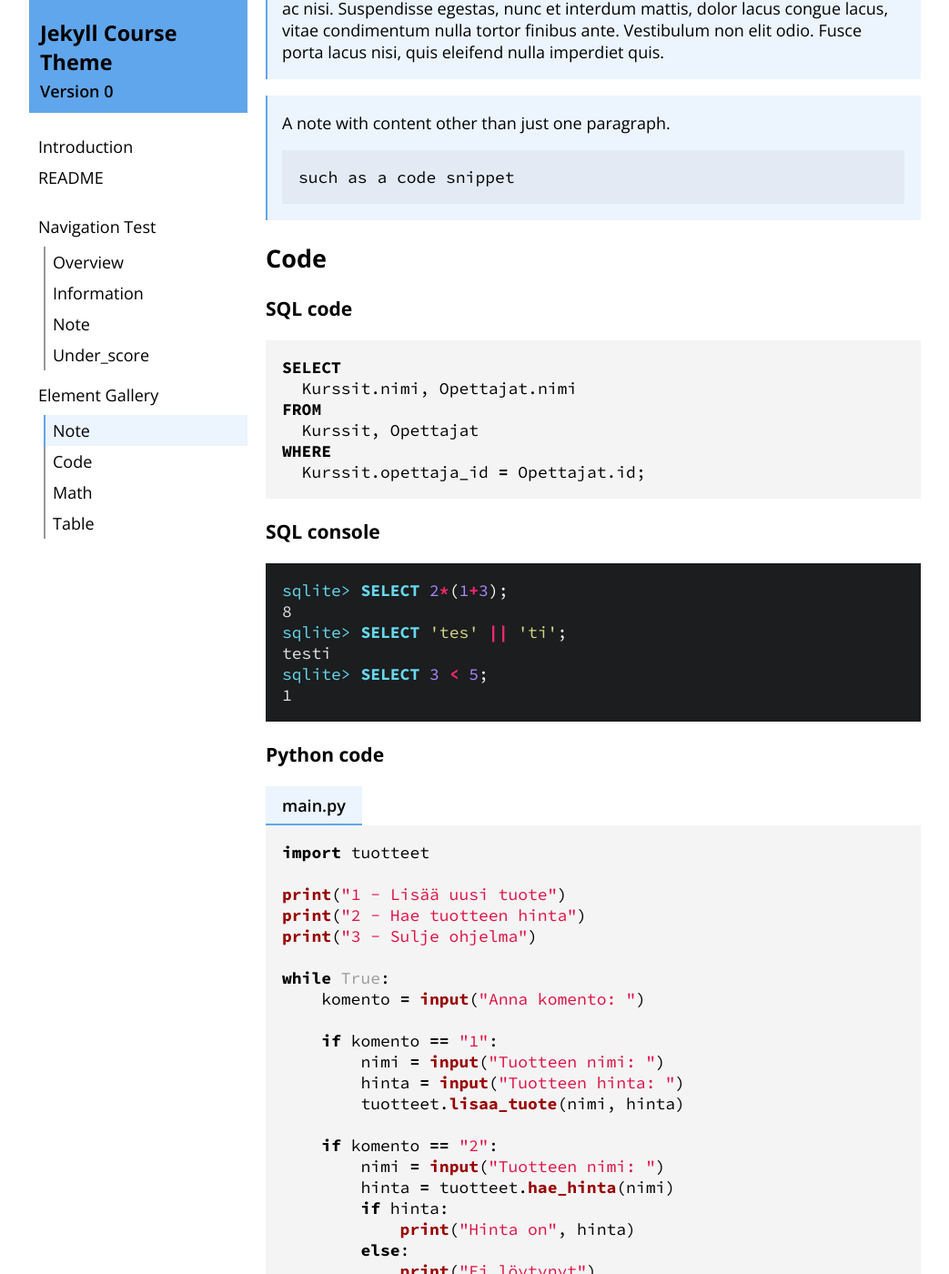
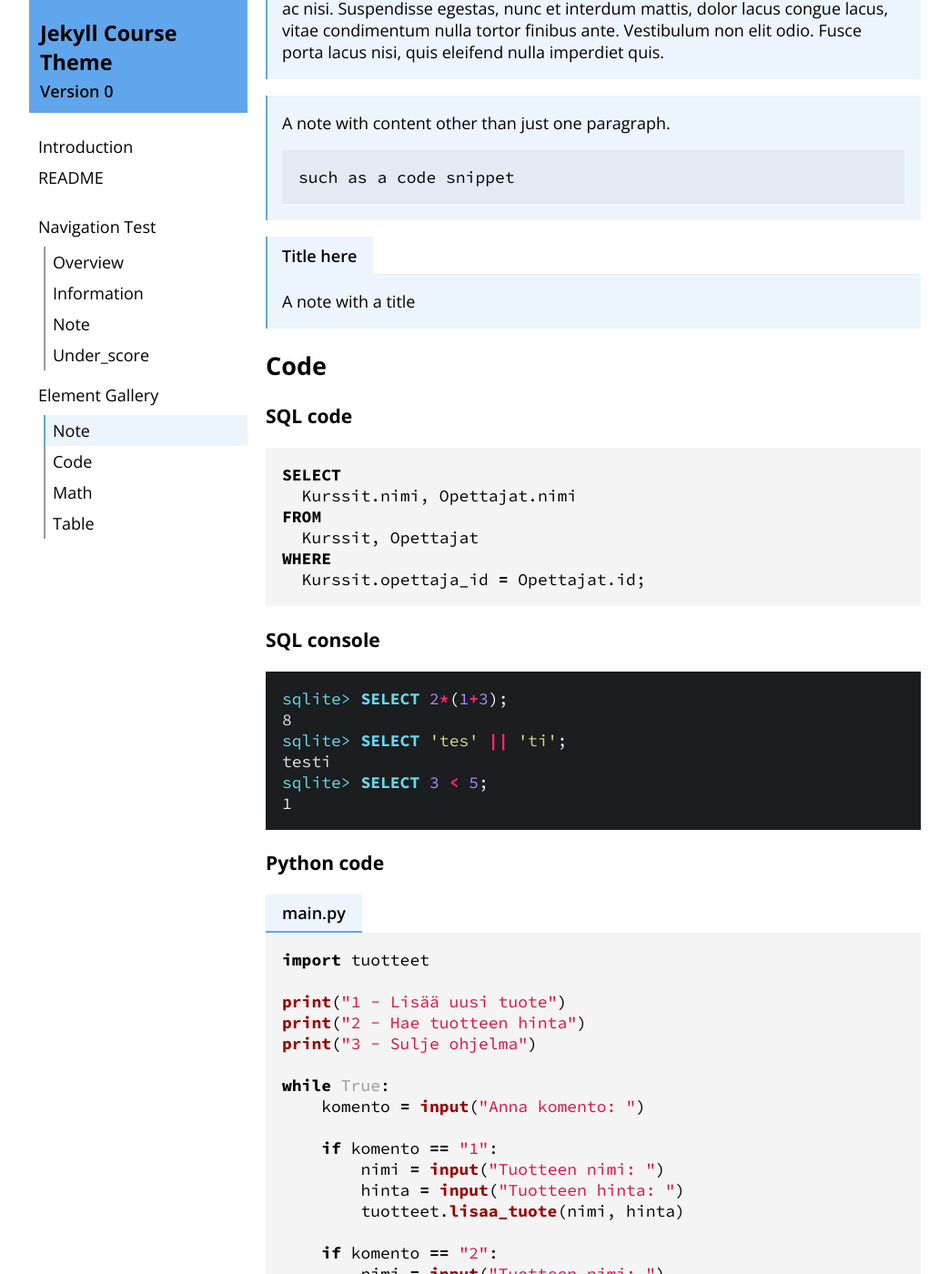
Before and after one commit to ollpu/jekyll-course-theme, a Jekyll site: the page built from _material/02-gallery.md, in a window 1280 px wide and 1400 px high, scrolled down 345 px. Shown: the whole window at 91% size, without its empty margins (118-1161 px from the left). Built offline with Jekyll 4.4.1, drawn with Linux system fonts in a browser that asks for light colours.

Commit message:
Implement .note-title

````diff
--- a/_material/02-gallery.md
+++ b/_material/02-gallery.md
@@ -30,6 +30,15 @@ A note with content other than just one paragraph.
 such as a code snippet
 ```
 </div>
+
+<!-- The .note-title can optionally be made a title (#, ##, ###, ...) for
+     semantics but a plain paragraph will work as well. -->
+
+{: .note-title }
+### Title here
+
+{: .note }
+A note with a title
 
 ## Code
 
--- a/_sass/course-theme/_content.scss
+++ b/_sass/course-theme/_content.scss
@@ -73,18 +73,30 @@ code {
   @include rouge-highlight-theme-molokai;
 }
 
-.code-title {
+.code-title, .note-title {
   margin-bottom: 0;
   width: fit-content;
 
+  font-size: inherit;
+  font-weight: 600;
+  background-color: rgba($theme-col, 12%);
+}
+
+.code-title {
   padding: 0.45em 1em;
+  user-select: none;
+  border-bottom: 2px solid $theme-col;
 
-  user-select: none;
-  background-color: rgba($theme-col, 12%);
-  border-bottom: 2px solid $theme-col;
-  font-weight: 600;
+  + div pre.highlight, + .note {
+    margin-top: 0;
+  }
+}
 
-  + div pre.highlight {
+.note-title {
+  padding: 0.45em 1em 0.45em calc(1em - 2px);
+  border-left: 2px solid $theme-col;
+
+  + .note {
     margin-top: 0;
   }
 }
````
